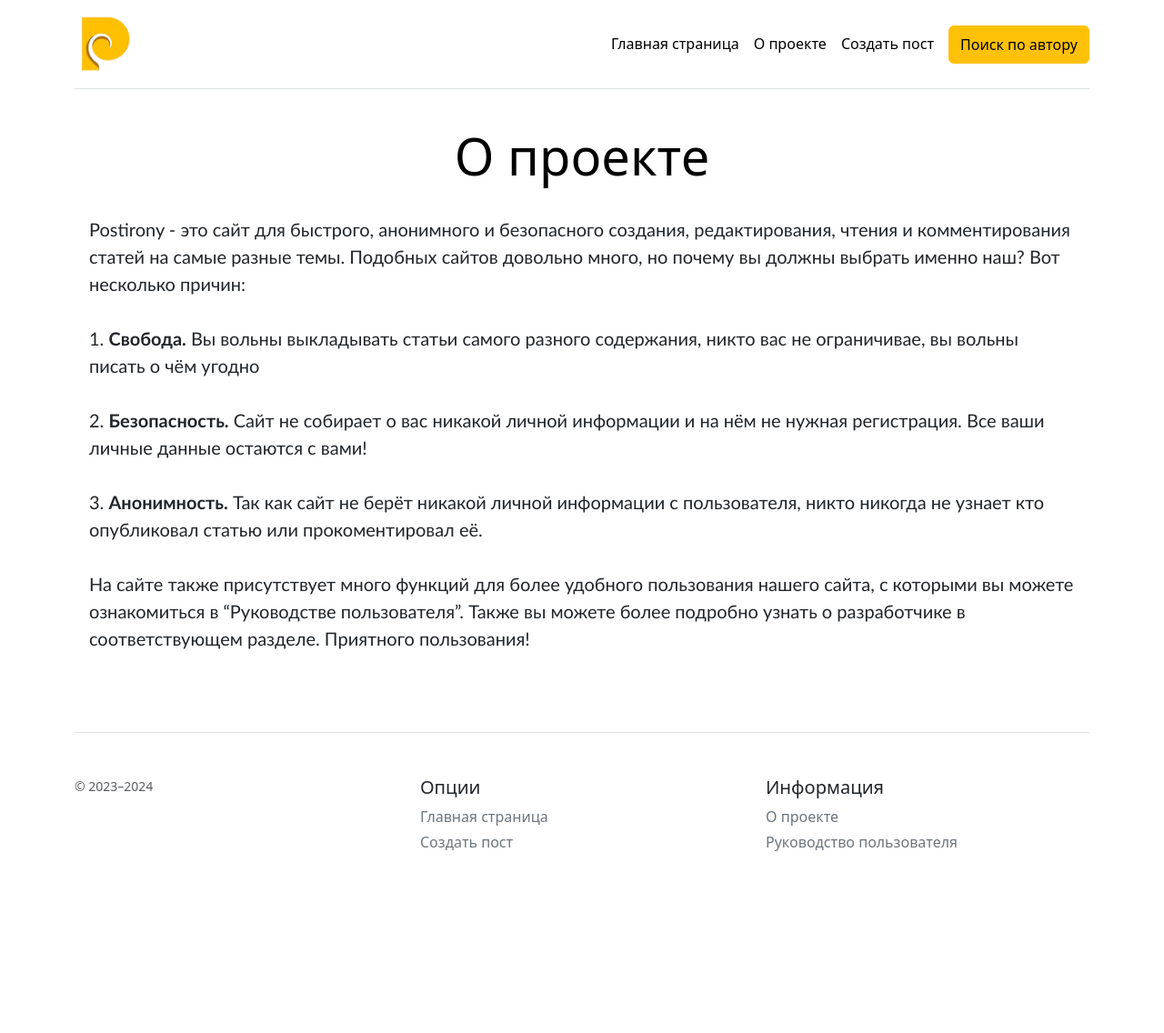
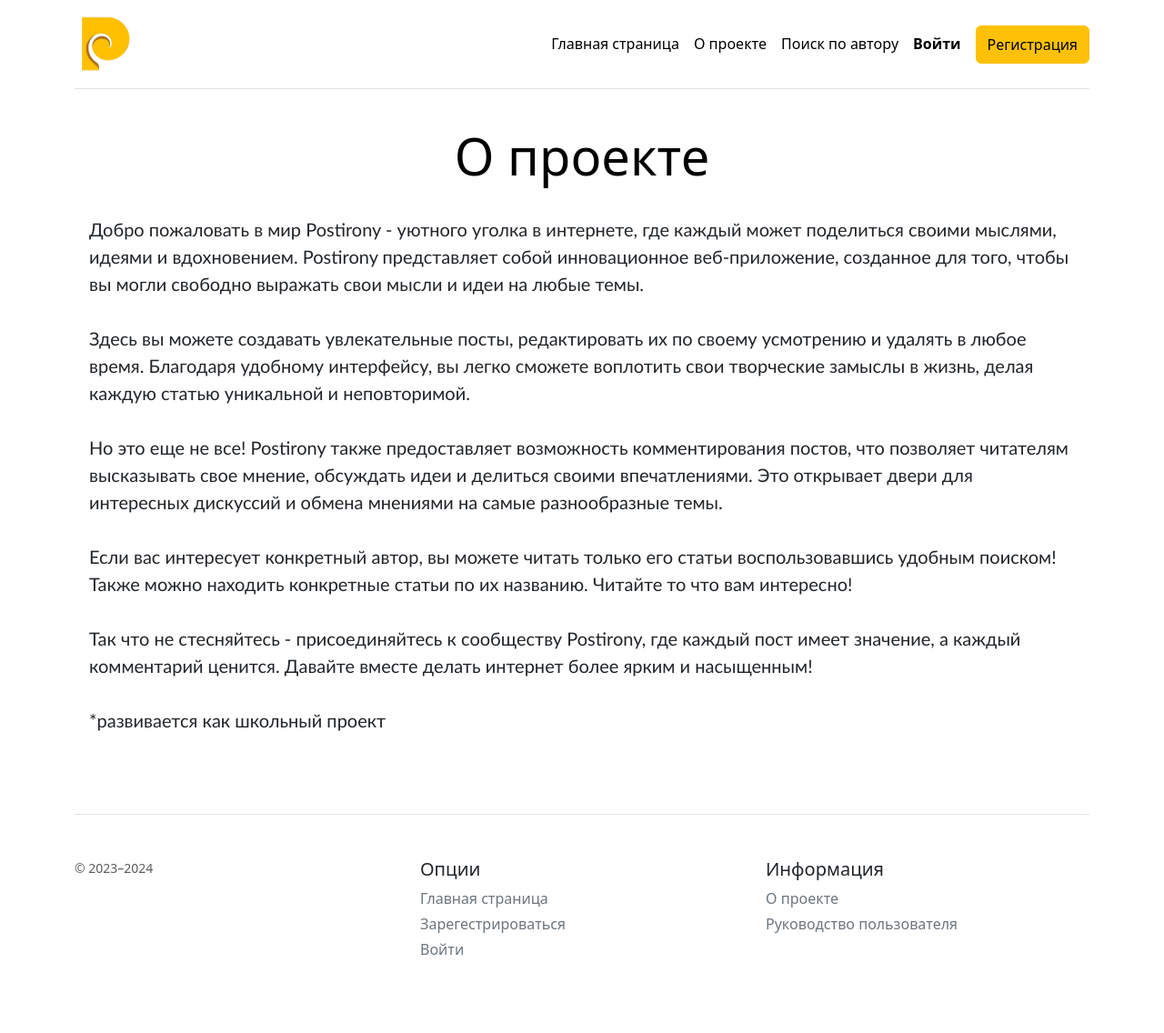
Before and after one commit to igicava/Postirony, a Flask app: page /about in a window 1280 px wide. Shown: the whole page at 91% size. Before the commit the page ends 936 px from the top, so only its background shows below. Run offline with Flask 3, Linux system fonts and the light colour scheme; some libraries are stand-ins or nearby versions.

Commit message:
modified:   app.py 	modified:   templates/about.html 	modified:   templates/auth-com-del.html 	modified:   templates/auth-com.html 	modified:   templates/auth-del.html 	modified:   templates/auth-editor.html 	modified:   templates/base.html 	modified:   templates/create.html 	modified:   templates/posts.html 	modified:   templates/profile.html

```diff
--- a/app.py
+++ b/app.py
@@ -44,7 +44,7 @@ class Users(db.Model):
     name: Mapped[str] = mapped_column(String, nullable=False)
     password: Mapped[str] = mapped_column(String, nullable=False)
     avatar: Mapped[str] = mapped_column(String)
-    all: Mapped[str] = mapped_column(Text, nullable=False)
+    all: Mapped[str] = mapped_column(Text(100), nullable=False)
 
 with app.app_context():
     db.create_all()
@@ -247,9 +247,12 @@ def create():
                 return render_template('error.html', error="Неправильный пароль...")
         else:
             return render_template('error.html', error="Такого пользователя не существует...")
-
     else:
-        return render_template('create.html')
+        name = request.args.get('n')
+        password = request.args.get('p')
+        if name == None or password == None:
+            return render_template("error.html", error="Неизвестно...")
+        return render_template('create.html', n=name, p=password)
 
 # Регистрация пользователей
 @app.route("/register", methods=['POST', 'GET'])
@@ -265,6 +268,8 @@ def register():
         for i in data:
             if i.name == name:
                 return render_template('error.html', error="Пользователь с таким именем уже существует...")
+        if len(all) > 100:
+            return render_template('error.html', error="Слишком большое описание профиля")
         user = Users(name = name, password = password, avatar = avatar, all = all)
         try:
             db.session.add(user)
@@ -282,9 +287,12 @@ def login():
         name = request.form['name']
         password = request.form['password']
         user = Users.query.filter_by(name=name).first()
-        if user.password == password:
-            data = Post.query.filter_by(author=user.name).all()
-            return render_template('profile.html', user=user, data=data)
+        if password != None and user != None:
+            if user.password == password:
+                data = Post.query.filter_by(author=user.name).all()
+                return render_template('profile.html', user=user, data=data)
+            else:
+                return render_template('error.html', error='Неверный пароль...')
         else:
             return render_template('error.html', error='Неверный пароль...')
 
--- a/templates/about.html
+++ b/templates/about.html
@@ -7,11 +7,17 @@
     <h1 class="display-4 fw-normal text-body-emphasis">О проекте</h1>
     <br>
     <p style="font-size:20px;font-family:Calibri;" class="text-start">
-        Postirony - это сайт для быстрого, анонимного и безопасного создания, редактирования, чтения и комментирования статей на самые разные темы. Подобных сайтов довольно много, но почему вы должны выбрать именно наш? Вот несколько причин:<br><br>
-        1. <b>Свобода.</b> Вы вольны выкладывать статьи самого разного содержания, никто вас не ограничивае, вы вольны писать о чём угодно<br><br>
-        2. <b>Безопасность.</b> Сайт не собирает о вас никакой личной информации и на нём не нужная регистрация. Все ваши личные данные остаются с вами!<br><br>
-        3. <b>Анонимность.</b> Так как сайт не берёт никакой личной информации с пользователя, никто никогда не узнает кто опубликовал статью или прокоментировал её.<br><br>
-        На сайте также присутствует много функций для более удобного пользования нашего сайта, с которыми вы можете ознакомиться в “Руководстве пользователя”. Также вы можете более подробно узнать о разработчике в соответствующем разделе. Приятного пользования!
+        Добро пожаловать в мир Postirony - уютного уголка в интернете, где каждый может поделиться своими мыслями, идеями и вдохновением. Postirony представляет собой инновационное веб-приложение, созданное для того, чтобы вы могли свободно выражать свои мысли и идеи на любые темы. <br> <br>
+
+        Здесь вы можете создавать увлекательные посты, редактировать их по своему усмотрению и удалять в любое время. Благодаря удобному интерфейсу, вы легко сможете воплотить свои творческие замыслы в жизнь, делая каждую статью уникальной и неповторимой. <br> <br>
+
+        Но это еще не все! Postirony также предоставляет возможность комментирования постов, что позволяет читателям высказывать свое мнение, обсуждать идеи и делиться своими впечатлениями. Это открывает двери для интересных дискуссий и обмена мнениями на самые разнообразные темы. <br> <br>
+
+        Если вас интересует конкретный автор, вы можете читать только его статьи воспользовавшись удобным поиском! Также можно находить конкретные статьи по их названию. Читайте то что вам интересно! <br> <br>
+
+        Так что не стесняйтесь - присоединяйтесь к сообществу Postirony, где каждый пост имеет значение, а каждый комментарий ценится. Давайте вместе делать интернет более ярким и насыщенным! <br> <br>
+
+        *развивается как школьный проект
     </p>
 </div>
 {% endblock %}
--- a/templates/auth-com-del.html
+++ b/templates/auth-com-del.html
@@ -4,10 +4,10 @@
 
 {% block body %}
 <div class="pricing-header p-3 pb-md-4 mx-auto text-center">
-    <h5 class="display-7 fw-normal text-body-emphasis">Введите ключ редактрования</h5>
+    <h5 class="display-7 fw-normal text-body-emphasis">Введите пароль</h5>
     <form method="post">
         <br>
-        <input placeholder="Пароль" type="text" class="form-control" name="key" id="key">
+        <input placeholder="Пароль" type="password" class="form-control" name="key" id="key">
         <br>
         <button class="btn btn-success" type="submit">Удалить</button>
     </form>
--- a/templates/auth-com.html
+++ b/templates/auth-com.html
@@ -4,10 +4,10 @@
 
 {% block body %}
 <div class="pricing-header p-3 pb-md-4 mx-auto text-center">
-    <h5 class="display-7 fw-normal text-body-emphasis">Введите ключ редактрования</h5>
+    <h5 class="display-7 fw-normal text-body-emphasis">Введите пароль</h5>
     <form method="post">
         <br>
-        <input placeholder="Пароль" type="text" class="form-control" name="key" id="key">
+        <input placeholder="Пароль" type="password" class="form-control" name="key" id="key">
         <input style="display:none;" value="1" placeholder="-" type="text" class="form-control" name="type" id="type">
         <br>
         <button class="btn btn-success" type="submit">Редактировать</button>
--- a/templates/auth-del.html
+++ b/templates/auth-del.html
@@ -4,10 +4,10 @@
 
 {% block body %}
 <div class="pricing-header p-3 pb-md-4 mx-auto text-center">
-    <h5 class="display-7 fw-normal text-body-emphasis">Введите ключ редактрования</h5>
+    <h5 class="display-7 fw-normal text-body-emphasis">Введите пароль</h5>
     <form method="post">
         <br>
-        <input placeholder="Пароль аккаунта автора" type="text" class="form-control" name="edit_key" id="edit_key">
+        <input placeholder="Пароль аккаунта автора" type="password" class="form-control" name="edit_key" id="edit_key">
         <br>
         <button class="btn btn-success" type="submit">Удалить</button>
     </form>
--- a/templates/auth-editor.html
+++ b/templates/auth-editor.html
@@ -4,10 +4,10 @@
 
 {% block body %}
 <div class="pricing-header p-3 pb-md-4 mx-auto text-center">
-    <h5 class="display-7 fw-normal text-body-emphasis">Введите ключ редактрования</h5>
+    <h5 class="display-7 fw-normal text-body-emphasis">Введите пароль</h5>
     <form method="post">
         <br>
-        <input placeholder="Пароль аккаунта автора" type="text" class="form-control" name="edit_key" id="edit_key">
+        <input placeholder="Пароль аккаунта автора" type="password" class="form-control" name="edit_key" id="edit_key">
         <input style="display:none;" value="1" placeholder="-" type="text" class="form-control" name="type" id="type">
         <br>
         <button class="btn btn-success" type="submit">Редактировать</button>
--- a/templates/base.html
+++ b/templates/base.html
@@ -17,8 +17,9 @@
       <nav class="d-inline-flex mt-2 mt-md-0 ms-md-auto">
         <a class="me-3 py-2 link-body-emphasis text-decoration-none" href="/">Главная страница</a>
         <a class="me-3 py-2 link-body-emphasis text-decoration-none" href="/about">О проекте</a>
-        <a class="me-3 py-2 link-body-emphasis text-decoration-none" href="/create">Создать пост</a>
-        <a href="/search" class="btn btn-warning py-2 link-body-emphasis text-decoration-none">Поиск по автору</a>
+        <a class="me-3 py-2 link-body-emphasis text-decoration-none" href="/search">Поиск по автору</a>
+        <a class="me-3 py-2 link-body-emphasis text-decoration-none" href="/login"><b>Войти</b></a>
+        <a href="/register" class="btn btn-warning py-2 link-body-emphasis text-decoration-none">Регистрация</a>
       </nav>
     </div>
   </header>
@@ -34,7 +35,8 @@
         <h5>Опции</h5>
         <ul class="list-unstyled text-small">
           <li class="mb-1"><a class="link-secondary text-decoration-none" href="/">Главная страница</a></li>
-          <li class="mb-1"><a class="link-secondary text-decoration-none" href="/create">Создать пост</a></li>
+          <li class="mb-1"><a class="link-secondary text-decoration-none" href="/register">Зарегестрироваться</a></li>
+          <li class="mb-1"><a class="link-secondary text-decoration-none" href="/login">Войти</a></li>
         </ul>
       </div>
       <div class="col-6 col-md">
--- a/templates/posts.html
+++ b/templates/posts.html
@@ -17,8 +17,6 @@
     <hr>
     <br>
     <pre class="text-start" style="font-family:Calibri;white-space:pre-wrap;font-size:20px;">{{ post.text }}</pre>
-    <br>
-    <p class="text-start" style="font-family:Calibri;font-size:20px;"><a href="/posts/{{ post.id }}/auth-editor">Редактировать пост</a></p>
     <br>
     <a class="btn btn-warning" href="/posts/{{ post.id }}/comment">Комментировать пост</a>
     <br>
```
Also changed, not shown: templates/create.html (+2 -7 lines), templates/profile.html (+9 -10 lines).
